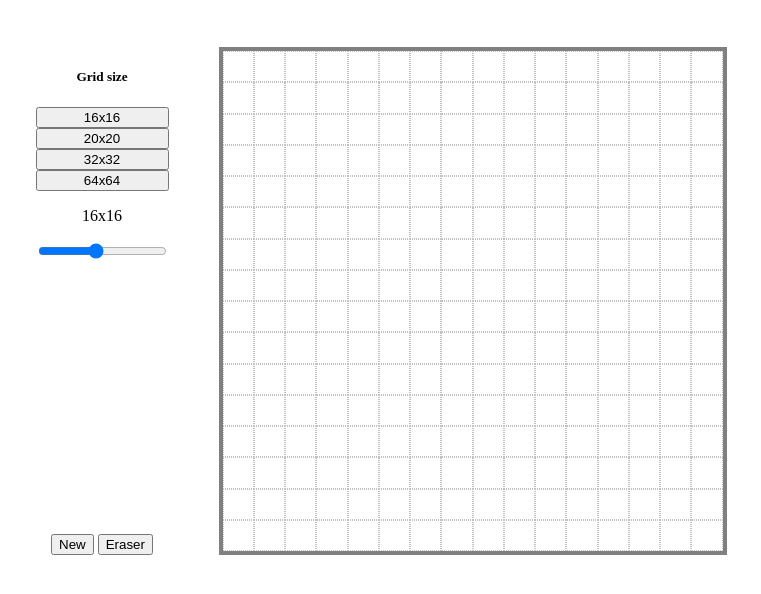
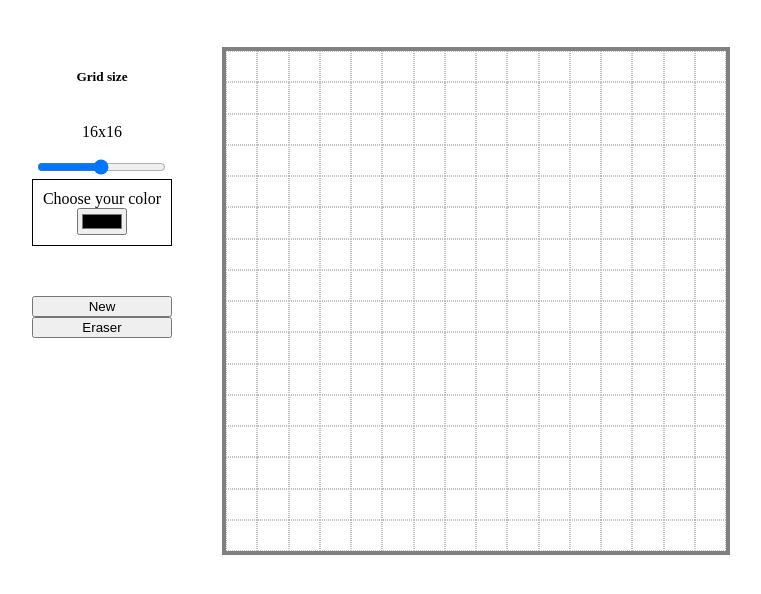
Before and after one commit to anon8683/etch-a-sketch, a plain HTML site: page index.html in a window 1280 px wide. Shown: the part 30-624 px from the top of the page, without its empty margins (134-895 px from the left). Drawn offline with Linux system fonts and the light colour scheme.

Commit message:
Implemented color picker, user can change color

```diff
--- a/index.html
+++ b/index.html
@@ -16,20 +16,17 @@
         <div class="buttons">
             <div class="grid-size">
             <h5>Grid size</h5>
-            <button id="16">16x16</button>
-            <button id="20">20x20</button>
-            <button id="32">32x32</button>
-            <button id="64">64x64</button>
             <p id="grid-size"></p>
             <div class="slidecontainer">
-              <input type="range" min="10" max="100" value="50" class="slider" id="myRange">
-
+              <input type="range" min="1" max="100" value="50" class="slider" id="myRange">
+              </div>
+              <div class="color-picker-container">
+                <div class="color-text">Choose your color</div>
+              <input type="color" id="color-picker">
             </div>
 
 
 
-        </div>
-            <div class="button-seperate">
                 <button id="newSheet">New</button>
                 <button id="erase">Eraser</button>
             </div>
--- a/javascript.js
+++ b/javascript.js
@@ -2,11 +2,14 @@ const divContainer = document.querySelector(".div-container");
 const divBox = document.querySelectorAll(".div-box");
 const slider = document.getElementById("myRange");
 const sliderDisplay = document.getElementById("grid-size");
+const colorPicker = document.getElementById("color-picker");
 
 let number = 16;
+let color = "";
 
 // Adds listener to slider, runs func when slider changed
 slider.addEventListener("change", getSlider);
+colorPicker.addEventListener("change", getColor);
 sliderDisplay.textContent = `${number}x${number}`;
 
 // Gets the current value of slider and turns number into value
@@ -17,13 +20,20 @@ function getSlider() {
   return (number = document.getElementById("myRange").value);
 }
 
+function getColor() {
+  color = document.getElementById("color-picker").value;
+
+  return color;
+}
+
+// Removes all dom divs, then appends new number of divs and modifys grid column/row
 function clearGrid(number) {
   divContainer.replaceChildren();
   divAppend(number * number);
   modifyStyle(number);
 }
 
-// Adds divs based on number squared
+// Adds our starting grid of 16x16 divs
 divAppend(number * number);
 
 function divAppend(number) {
@@ -32,7 +42,7 @@ function divAppend(number) {
     newDiv.className = "div-box";
     divContainer.append(newDiv);
     newDiv.addEventListener("mouseover", function (e) {
-      newDiv.style.backgroundColor = "black";
+      newDiv.style.backgroundColor = color;
     });
   }
 }
--- a/style.css
+++ b/style.css
@@ -42,6 +42,12 @@ main {
   margin-right: 250px;
 }
 
+.color-picker-container {
+  border: 1px solid black;
+  padding: 10px;
+  margin-bottom: 50px;
+}
+
 /* What do I need?
 Need a fixed box container
 The divs must grow to fill that box equally and wrap */
```
